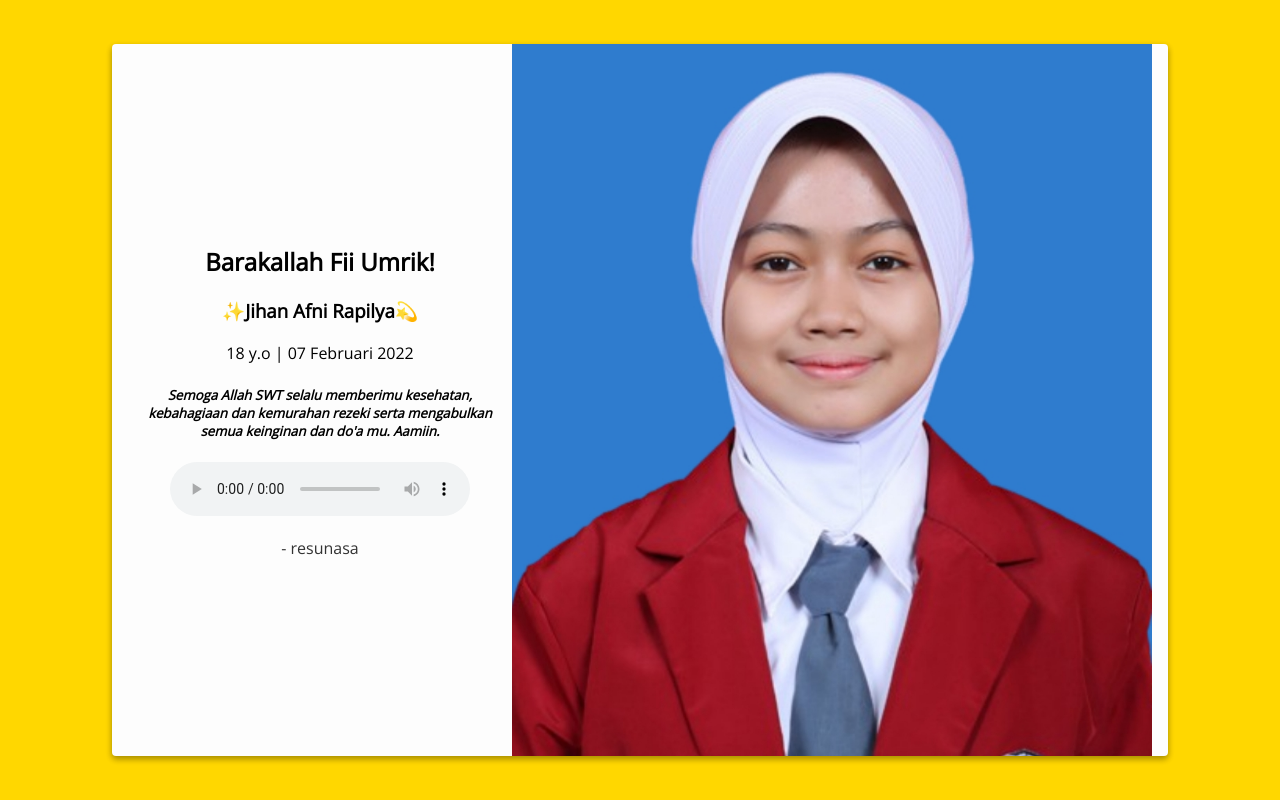
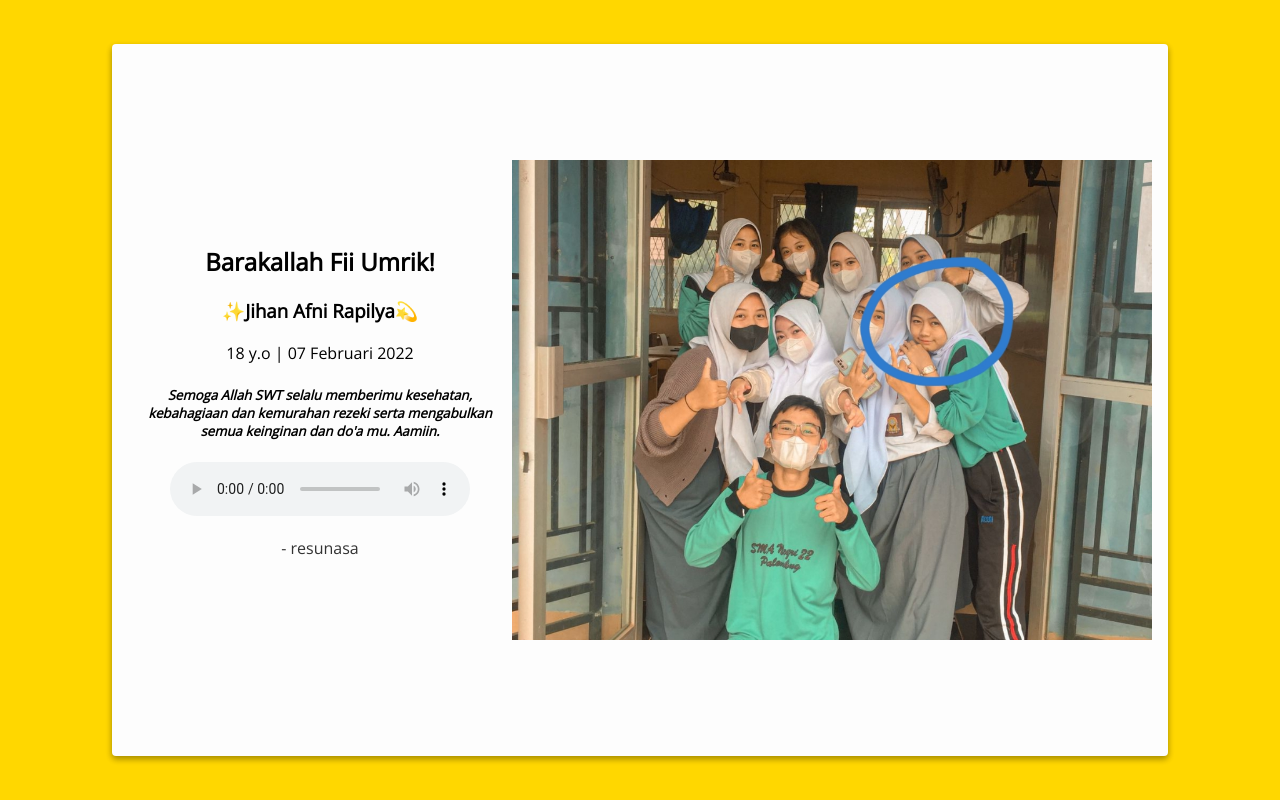
Before and after one commit to resunasa/jihanafni, a plain HTML site: page index.html in a window 1280 px wide. Drawn offline with nearby package versions, Linux system fonts and the light colour scheme.

Commit message:
Update index.html

```diff
--- a/index.html
+++ b/index.html
@@ -11,7 +11,7 @@
 </head>
 <body>
   <div class="card">
-    <img src="./20220114_205314_copy_818x1229.jpg" alt="birthday" class="birthday">
+    <img src="./20220207_182247.jpg" alt="birthday" class="birthday">
     <div class="text">
       <h2>Barakallah Fii Umrik!</h2>
       <h3>✨Jihan Afni Rapilya💫</h3>
```
